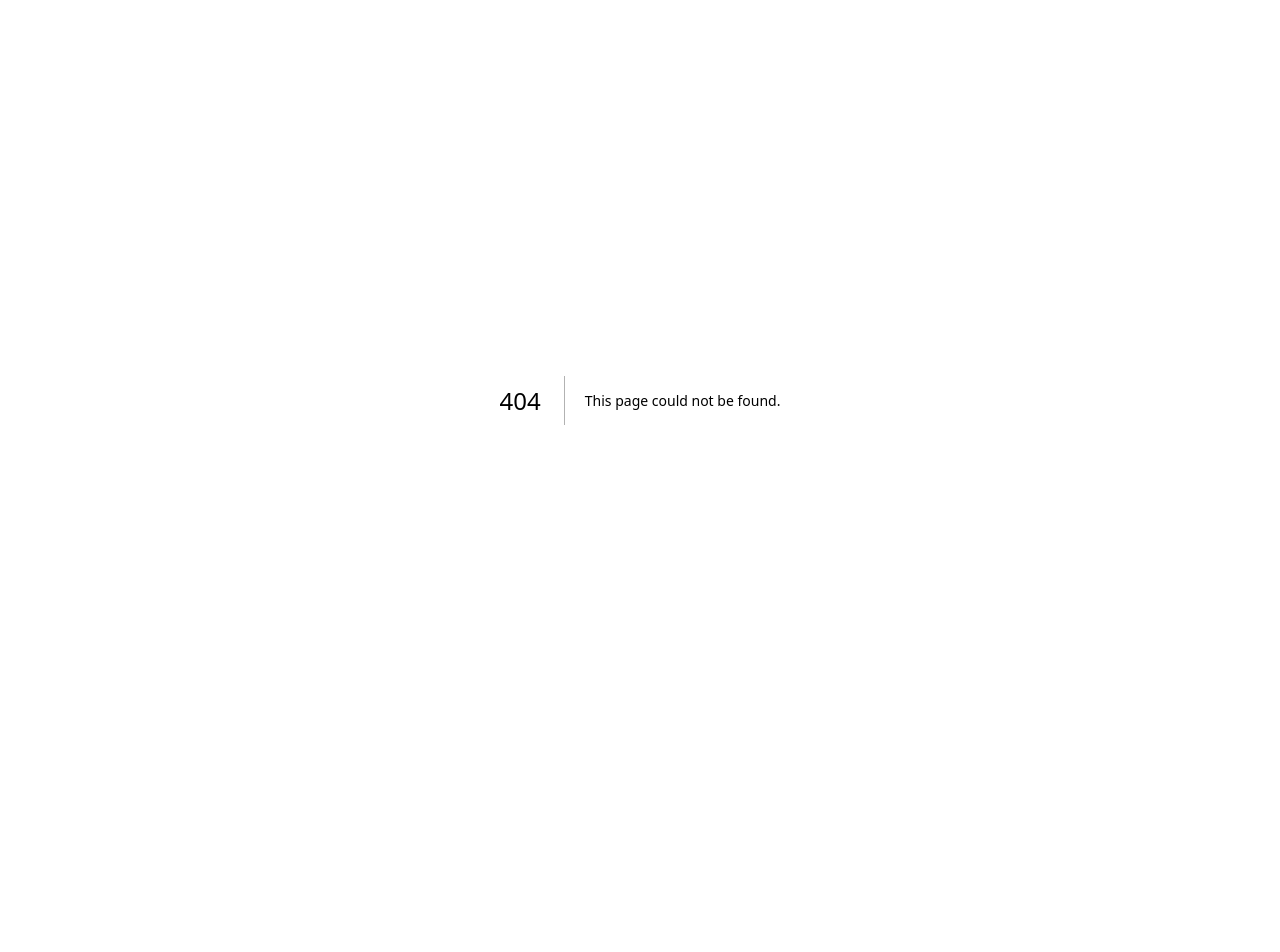
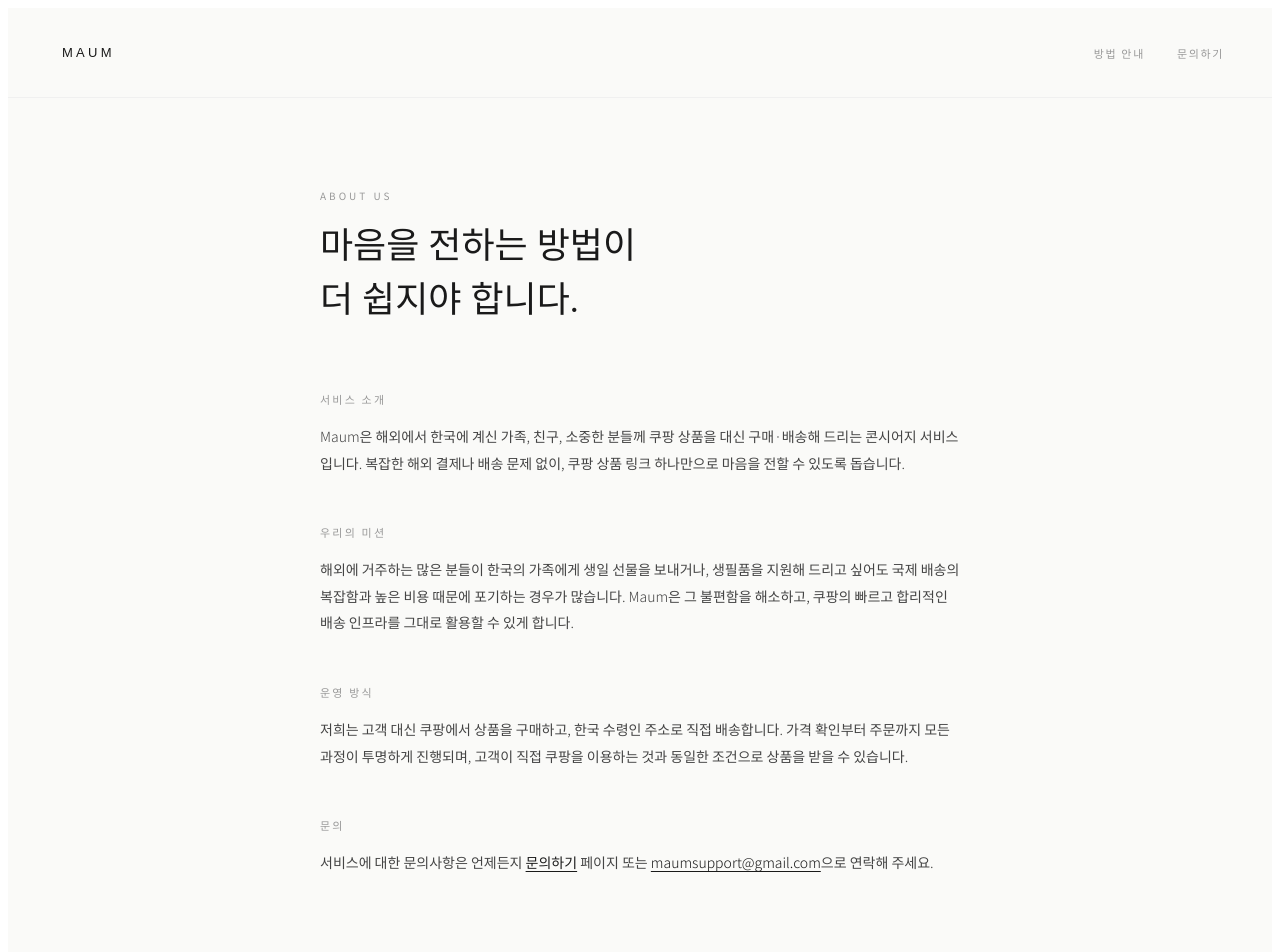
Before and after one commit to aaronlee103/maum-space, a Next.js app: page /about in a window 1280 px wide. Before the commit this address had no page. Shown: the top 952 px of the page. Before the commit the page ends 800 px from the top, so only its background shows below. Built offline with nearby package versions, Linux system fonts and the light colour scheme.

Commit message:
Create about.js

```diff
--- /dev/null
+++ b/pages/about.js
@@ -0,0 +1,85 @@
+import Head from 'next/head';
+import { useRouter } from 'next/router';
+
+export default function AboutPage() {
+  const router = useRouter();
+
+  const sectionStyle = { marginBottom: '48px' };
+  const h2Style = { fontSize: '11px', letterSpacing: '0.2em', textTransform: 'uppercase', color: '#999', marginBottom: '16px', fontWeight: 400 };
+  const pStyle = { fontSize: '14px', color: '#444', lineHeight: 1.9, fontWeight: 300, margin: 0 };
+
+  return (
+    <>
+      <Head>
+        <title>About — Maum</title>
+        <link rel="preconnect" href="https://fonts.googleapis.com" />
+        <link rel="preconnect" href="https://fonts.gstatic.com" crossOrigin="true" />
+        <link href="https://fonts.googleapis.com/css2?family=Noto+Serif+KR:wght@200;300&family=Noto+Sans+KR:wght@200;300;400&display=swap" rel="stylesheet" />
+      </Head>
+      <div style={{ minHeight: '100vh', background: '#fafaf8', fontFamily: '"Noto Sans KR", sans-serif', color: '#1a1a1a' }}>
+        <header style={{ padding: '36px 48px', display: 'flex', alignItems: 'center', justifyContent: 'space-between', borderBottom: '1px solid #f0f0f0' }}>
+          <button onClick={() => router.push('/')} style={{ fontSize: '13px', fontWeight: 300, letterSpacing: '0.25em', textTransform: 'uppercase', background: 'none', border: 'none', cursor: 'pointer', color: '#1a1a1a' }}>Maum</button>
+          <nav style={{ display: 'flex', gap: '32px' }}>
+            <a href="/how-it-works" style={{ fontSize: '11px', letterSpacing: '0.15em', textTransform: 'uppercase', color: '#999', textDecoration: 'none' }}>방법 안내</a>
+            <a href="/contact" style={{ fontSize: '11px', letterSpacing: '0.15em', textTransform: 'uppercase', color: '#999', textDecoration: 'none' }}>문의하기</a>
+          </nav>
+        </header>
+
+        <main style={{ maxWidth: '640px', margin: '0 auto', padding: '80px 48px' }}>
+          <div style={{ marginBottom: '64px' }}>
+            <p style={{ fontSize: '10px', letterSpacing: '0.3em', textTransform: 'uppercase', color: '#999', marginBottom: '16px' }}>About Us</p>
+            <h1 style={{ fontFamily: '"Noto Serif KR", serif', fontSize: 'clamp(24px, 3.5vw, 36px)', fontWeight: 200, lineHeight: 1.5, margin: 0 }}>
+              마음을 전하는 방법이<br />더 쉽지야 합니다.
+            </h1>
+          </div>
+
+          <div style={sectionStyle}>
+            <h2 style={h2Style}>서비스 소개</h2>
+            <p style={pStyle}>
+              Maum은 해외에서 한국에 계신 가족, 친구, 소중한 분들께 쿠팡 상품을 대신 구매·배송해 드리는 콘시어지 서비스입니다.
+              복잡한 해외 결제나 배송 문제 없이, 쿠팡 상품 링크 하나만으로 마음을 전할 수 있도록 돕습니다.
+            </p>
+          </div>
+
+          <div style={sectionStyle}>
+            <h2 style={h2Style}>우리의 미션</h2>
+            <p style={pStyle}>
+              해외에 거주하는 많은 분들이 한국의 가족에게 생일 선물을 보내거나, 생필품을 지원해 드리고 싶어도
+              국제 배송의 복잡함과 높은 비용 때문에 포기하는 경우가 많습니다.
+              Maum은 그 불편함을 해소하고, 쿠팡의 빠르고 합리적인 배송 인프라를 그대로 활용할 수 있게 합니다.
+            </p>
+          </div>
+
+          <div style={sectionStyle}>
+            <h2 style={h2Style}>운영 방식</h2>
+            <p style={pStyle}>
+              저희는 고객 대신 쿠팡에서 상품을 구매하고, 한국 수령인 주소로 직접 배송합니다.
+              가격 확인부터 주문까지 모든 과정이 투명하게 진행되며, 고객이 직접 쿠팡을 이용하는 것과 동일한 조건으로 상품을 받을 수 있습니다.
+            </p>
+          </div>
+
+          <div style={sectionStyle}>
+            <h2 style={h2Style}>문의</h2>
+            <p style={pStyle}>
+              서비스에 대한 문의사항은 언제든지{' '}
+              <a href="/contact" style={{ color: '#1a1a1a', textDecoration: 'underline', textUnderlineOffset: '3px' }}>문의하기</a>
+              {' '}페이지 또는{' '}
+              <a href="mailto:maumsupport@gmail.com" style={{ color: '#1a1a1a', textDecoration: 'underline', textUnderlineOffset: '3px' }}>maumsupport@gmail.com</a>
+              으로 연락해 주세요.
+            </p>
+          </div>
+        </main>
+
+        <footer style={{ padding: '24px 48px', borderTop: '1px solid #f0f0f0', display: 'flex', justifyContent: 'space-between', alignItems: 'center', flexWrap: 'wrap', gap: '8px' }}>
+          <span style={{ fontSize: '11px', letterSpacing: '0.1em', color: '#999' }}>Maum.space</span>
+          <span style={{ fontSize: '11px', color: '#999' }}>© 2026 Maum Concierge</span>
+          <div style={{ display: 'flex', gap: '16px' }}>
+            <a href="/terms" style={{ fontSize: '11px', color: '#999', textDecoration: 'none' }}>이용약관</a>
+            <a href="/privacy" style={{ fontSize: '11px', color: '#999', textDecoration: 'none' }}>개인정보처리방침</a>
+            <a href="/contact" style={{ fontSize: '11px', color: '#999', textDecoration: 'none' }}>문의하기</a>
+          </div>
+        </footer>
+      </div>
+    </>
+  );
+}
```
